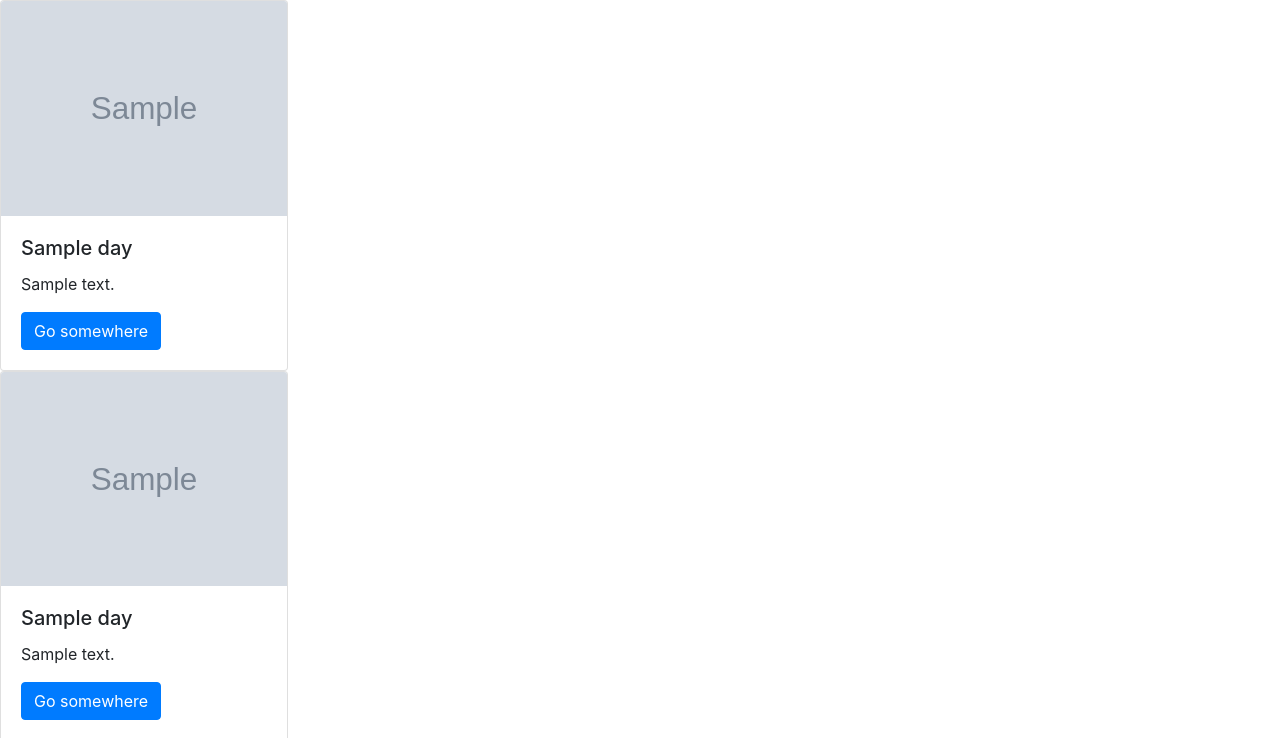
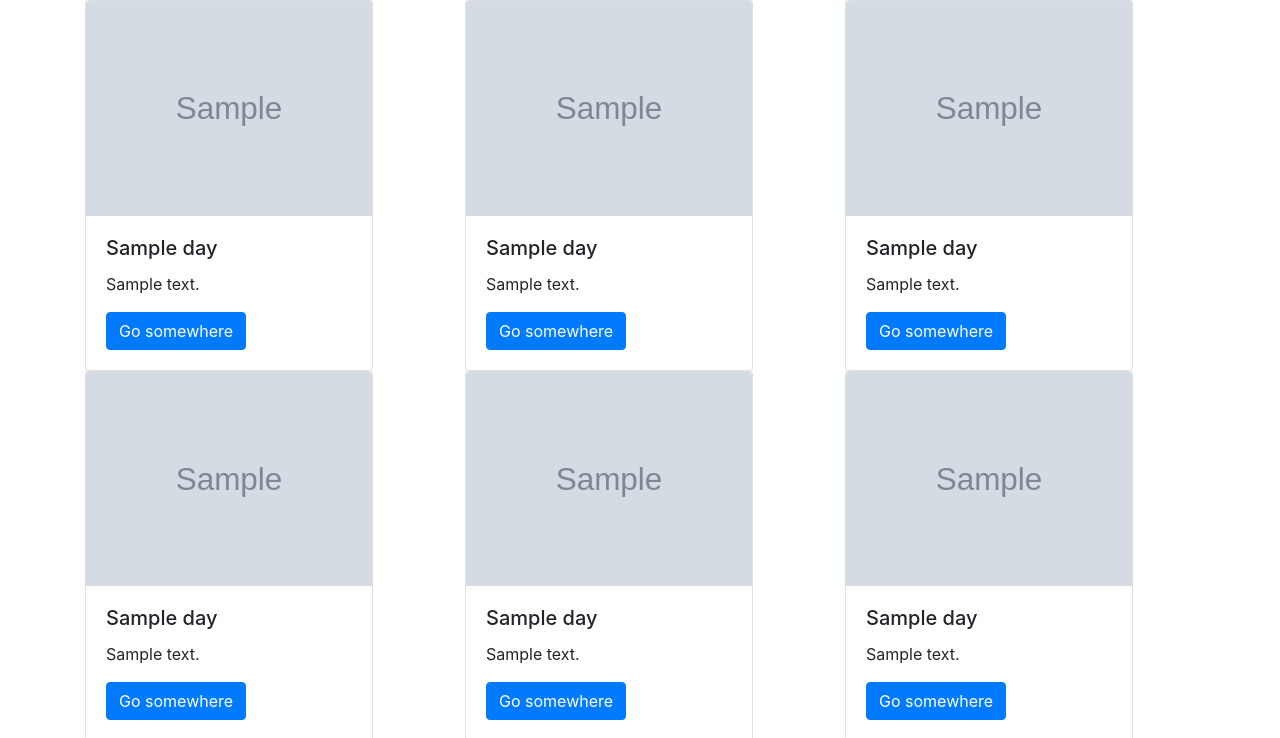
Before and after one commit to BOGI5/4ta-papka, a Flask app: template app/templates/calendar.html in a window 1280 px wide. Shown: the top 738 px of the page. Run offline with Flask 3, Linux system fonts and the light colour scheme; the template is opened without the code that fills it: most values are stand-ins (such as "Sample title", 1, 10 or a date in 2020); grey boxes marked "Sample" are stand-in pictures; some web fonts are replaced.

Commit message:
minor changes

```diff
--- a/app/templates/calendar.html
+++ b/app/templates/calendar.html
@@ -13,7 +13,10 @@
 
 <body>
 
+    <div class="container">
+        <div class="row" id="blocks">
 
+            <div class="col">
                 <div class="card" style="width: 18rem;">
                     <img src="{{day.image}}" class="card-img-top" alt="...">
                     <div class="card-body">
@@ -22,6 +25,9 @@
                         <a href="{{day.link}}" class="btn btn-primary">Go somewhere</a>
                     </div>
                 </div>
+            </div>
+
+            <div class="col">
                 <div class="card" style="width: 18rem;">
                     <img src="{{day.image}}" class="card-img-top" alt="...">
                     <div class="card-body">
@@ -29,49 +35,68 @@
                         <p class="card-text">{{day.description}}</p>
                         <a href="{{day.link}}" class="btn btn-primary">Go somewhere</a>
                     </div>
-        <div class="card" style="width: 18rem;">
-            <img src="..." class="card-img-top" alt="...">
-            <div class="card-body">
-                <h5 class="card-title">Card title</h5>
-                <p class="card-text">Some quick example text to build on the card title and make up the bulk of the
-                    card's content.</p>
-                <a href="#" class="btn btn-primary">Go somewhere</a>
                 </div>
             </div>
+
+            <div class="col">
                 <div class="card" style="width: 18rem;">
-            <img src="..." class="card-img-top" alt="...">
+                    <img src="{{day.image}}" class="card-img-top" alt="...">
                     <div class="card-body">
-                <h5 class="card-title">Card title</h5>
-                <p class="card-text">Some quick example text to build on the card title and make up the bulk of the
-                    card's content.</p>
-                <a href="#" class="btn btn-primary">Go somewhere</a>
+                        <h5 class="card-title">{{day.name}}</h5>
+                        <p class="card-text">{{day.description}}</p>
+                        <a href="{{day.link}}" class="btn btn-primary">Go somewhere</a>
                     </div>
                 </div>
+            </div>
+
+            <div class="col">
                 <div class="card" style="width: 18rem;">
-            <img src="..." class="card-img-top" alt="...">
+                    <img src="{{day.image}}" class="card-img-top" alt="...">
                     <div class="card-body">
-                <h5 class="card-title">Card title</h5>
-                <p class="card-text">Some quick example text to build on the card title and make up the bulk of the
-                    card's content.</p>
-                <a href="#" class="btn btn-primary">Go somewhere</a>
+                        <h5 class="card-title">{{day.name}}</h5>
+                        <p class="card-text">{{day.description}}</p>
+                        <a href="{{day.link}}" class="btn btn-primary">Go somewhere</a>
                     </div>
                 </div>
+            </div>
+
+            <div class="col">
                 <div class="card" style="width: 18rem;">
-            <img src="..." class="card-img-top" alt="...">
+                    <img src="{{day.image}}" class="card-img-top" alt="...">
                     <div class="card-body">
-                <h5 class="card-title">Card title</h5>
-                <p class="card-text">Some quick example text to build on the card title and make up the bulk of the
-                    card's content.</p>
-                <a href="#" class="btn btn-primary">Go somewhere</a>
+                        <h5 class="card-title">{{day.name}}</h5>
+                        <p class="card-text">{{day.description}}</p>
+                        <a href="{{day.link}}" class="btn btn-primary">Go somewhere</a>
                     </div>
                 </div>
+            </div>
+
+            <div class="col">
                 <div class="card" style="width: 18rem;">
-            <img src="..." class="card-img-top" alt="...">
+                    <img src="{{day.image}}" class="card-img-top" alt="...">
                     <div class="card-body">
-                <h5 class="card-title">Card title</h5>
-                <p class="card-text">Some quick example text to build on the card title and make up the bulk of the
-                    card's content.</p>
-                <a href="#" class="btn btn-primary">Go somewhere</a>
+                        <h5 class="card-title">{{day.name}}</h5>
+                        <p class="card-text">{{day.description}}</p>
+                        <a href="{{day.link}}" class="btn btn-primary">Go somewhere</a>
+                    </div>
+                </div>
+            </div>
+
+            <div class="col">
+                <div class="card" style="width: 18rem;">
+                    <img src="{{day.image}}" class="card-img-top" alt="...">
+                    <div class="card-body">
+                        <h5 class="card-title">{{day.name}}</h5>
+                        <p class="card-text">{{day.description}}</p>
+                        <a href="{{day.link}}" class="btn btn-primary">Go somewhere</a>
+                    </div>
+                </div>
+            </div>
+
+
+
+            <!-- Repeat the above structure for additional cards -->
+
         </div>
     </div>
 
```
Lines whose indentation alone changed are shown as unchanged.
